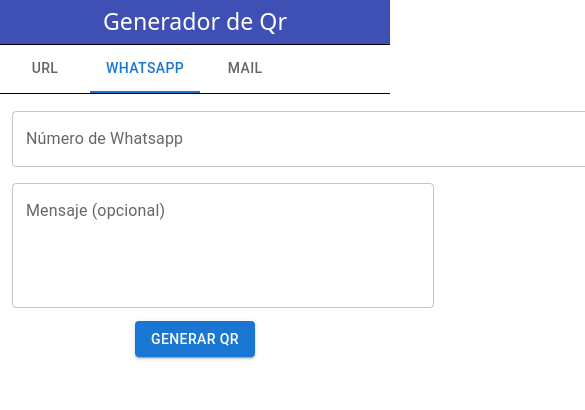
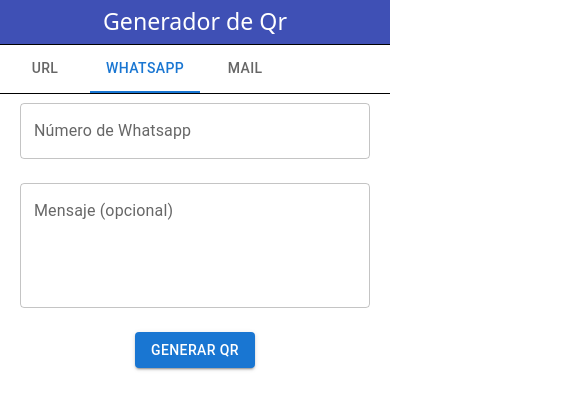
Before and after one commit to goncalhurtado/qr-generator, a React (Vite) app: page / in a window 390 px wide. Both pictures are taken after a click on the tab "WHATSAPP". Shown: the top 410 px of the page, 585 px wide, since content can reach past the window. Built offline with nearby package versions, Linux system fonts and the light colour scheme.

Commit message:
added responsive to forms component

```diff
--- a/src/components/MailInput.jsx
+++ b/src/components/MailInput.jsx
@@ -70,10 +70,6 @@ const MailInput = ({ setData }) => {
             label="Mail"
             id="inputMail"
             className="inputMail"
-            sx={{
-              m: 1,
-              width: "50%",
-            }}
             onChange={handleChange}
             helperText={error.type === "mail" ? error.message : ""}
             placeholder="ejemplo@mail.com"
@@ -89,11 +85,7 @@ const MailInput = ({ setData }) => {
             type="text"
             label="Asunto"
             id="inputSubject"
-            className="inputSubject"
-            sx={{
-              m: 1,
-              width: "50%",
-            }}
+            className="inputSubject mt-3"
             onChange={handleChange}
             helperText={error.type === "subject" ? error.message : ""}
             placeholder="Aquí va el asunto"
@@ -107,6 +99,7 @@ const MailInput = ({ setData }) => {
             <TextField
               name="message"
               id="inputMessage"
+              className="inputMessage mt-3"
               label="Mensaje"
               multiline
               rows={4}
--- a/src/components/WhatsappInput.jsx
+++ b/src/components/WhatsappInput.jsx
@@ -49,10 +49,6 @@ const WhatsappInput = ({ setData }) => {
         <form onSubmit={handleSubmit} className="containerForm">
           <div>
             <TextField
-              sx={{
-                m: 1,
-                width: "80vh",
-              }}
               type=""
               name="number"
               id="inputNumber"
@@ -70,13 +66,9 @@ const WhatsappInput = ({ setData }) => {
           </div>
           <div>
             <TextField
-              sx={{
-                m: 1,
-                width: "50vh",
-              }}
               name="message"
               id="inputMessage"
-              className="inputMessage"
+              className="inputMessage mt-4"
               label="Mensaje (opcional)"
               multiline
               rows={4}
@@ -93,7 +85,7 @@ const WhatsappInput = ({ setData }) => {
               onChange={handleChange}
             />
           </div>
-          <div className="botonSubmit">
+          <div className="botonSubmit mt-4">
             <Button variant="contained" type="submit">
               Generar QR
             </Button>
--- a/src/styles/mail.css
+++ b/src/styles/mail.css
@@ -1,40 +1,44 @@
-/* .inputMail {width: 350px;
-background-color: blue;
-}	 */
+.containerForm {
+    text-align: center;
+    padding: 4px;
+    margin-top: 5px;
+    margin-bottom: 10px;
+}
 
+.inputMail {
+    width: 500px;
+}
 
-/* .inputSubject{
-background-color: blue;
-} */
+.inputSubject {
+    width: 500px;
+}
 
-
-/* .inputMessage{
-background-color: blue;
-} */
+.inputMessage {
+    width: 500px;
+}
 
 @media (min-width: 381px) and (max-width: 765px) {
     /* Iphone */
-    /* .inputMail {
-background-color: red;
-}	 */
-    /* .inputSubject{
-        background-color: red;
-
-} */
-    /* .inputMessage{
-background-color: red;
-} */
+    .inputMail {
+        width: 350px;
+    }
+    .inputSubject {
+        width: 350px;
+    }
+    .inputMessage {
+        width: 350px;
+    }
 }
 
 @media (min-width: 766px) and (max-width: 1040px) {
     /* Ipad */
-    /* .inputMail {
-background-color: green;
-}	 */
-    /* .inputSubject{
-background-color: green;
-} */
-    /* .inputMessage{
-background-color: green;
-} */
+    .inputMail {
+        width: 500px;
+    }
+    .inputSubject {
+        width: 500px;
+    }
+    .inputMessage {
+        width: 500px;
+    }
 }
--- a/src/styles/whatsapp.css
+++ b/src/styles/whatsapp.css
@@ -5,14 +5,14 @@
     margin-bottom: 10px;
 }
 
-
-/* .inputNumber {
-    width: 100px;
+.inputNumber {
+    width: 500px;
+    margin-top: 10px;
 }
 
 .inputMessage {
     width: 500px;
-} */
+}
 
 .botonSubmit {
     margin-top: 5px;
@@ -20,20 +20,20 @@
 
 @media (min-width: 381px) and (max-width: 765px) {
     /* Iphone */
-    /* .inputNumber {
-        width: 100px;
+    .inputNumber {
+        width: 350px;
     }
     .inputMessage {
-        width: 500px;
-    } */
+        width: 350px;
+    }
 }
 
 @media (min-width: 766px) and (max-width: 1040px) {
     /* Ipad */
-    /* .inputNumber {
-        width: 100px;
+    .inputNumber {
+        width: 500px;
     }
     .inputMessage {
         width: 500px;
-    } */
+    }
 }
```
